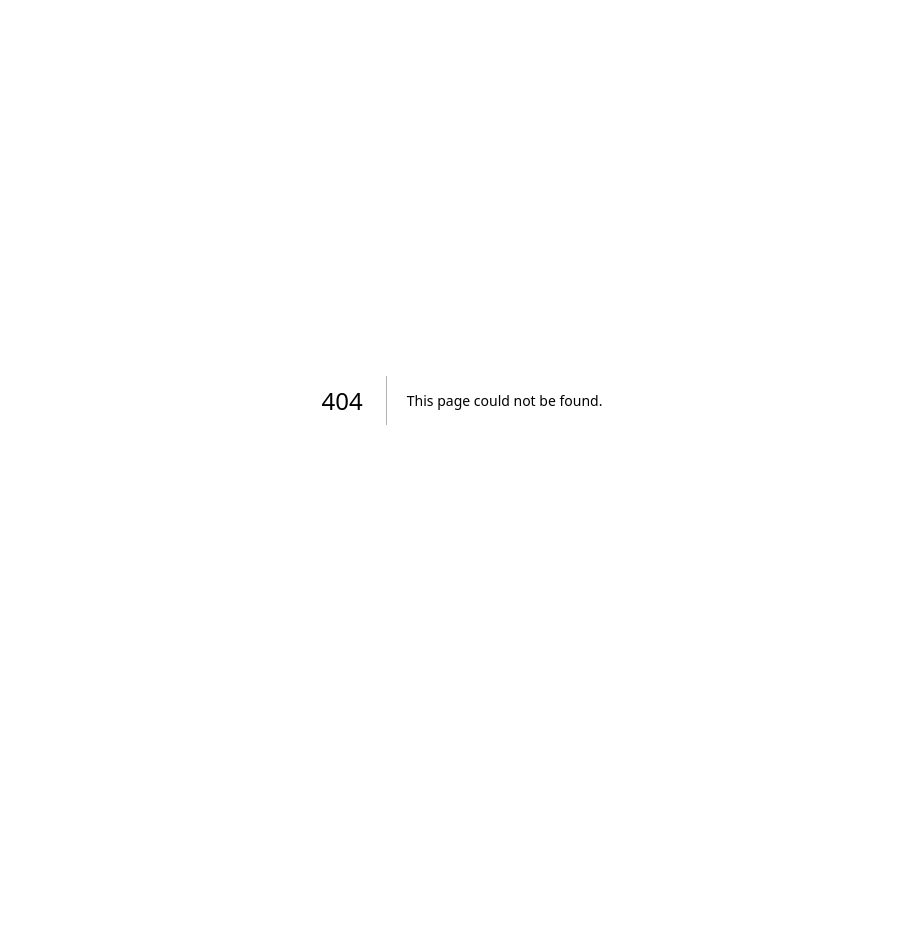
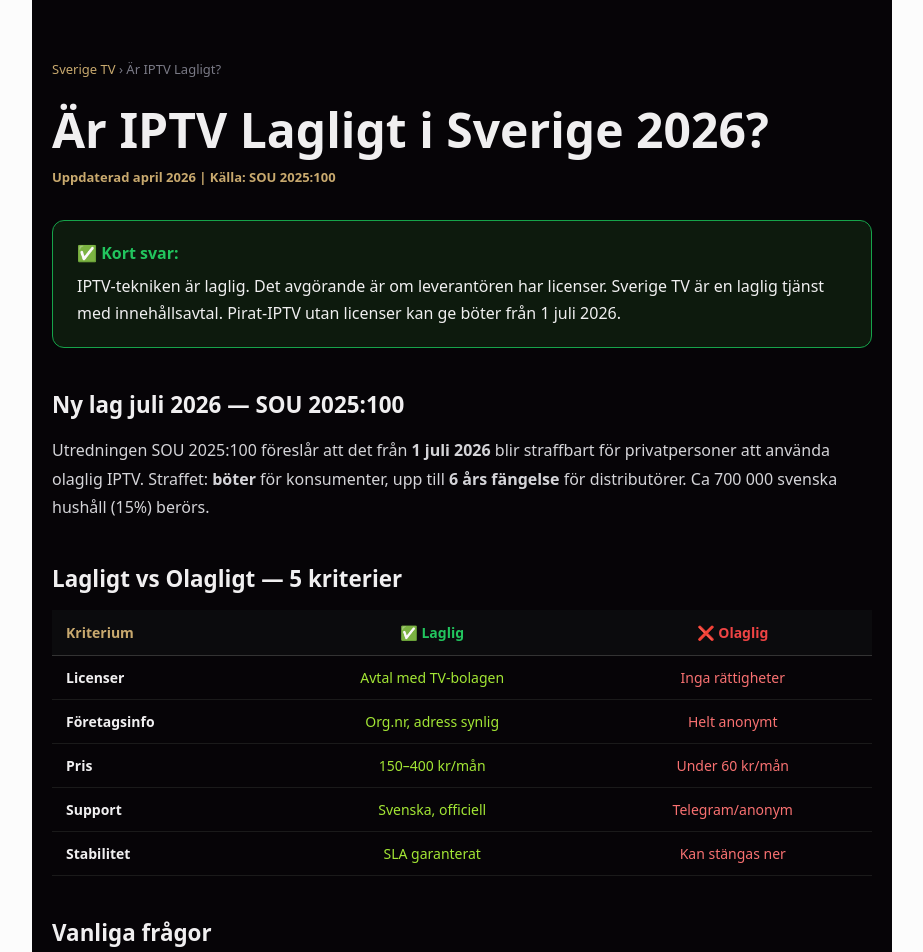
Before and after one commit to manzi21/sweden, a Next.js app: page /ar-iptv-lagligt in a window 1280 px wide. Before the commit this address had no page. Shown: the top 952 px of the page, without its empty margins (178-1101 px from the left). Before the commit the page ends 800 px from the top, so only its background shows below. Built offline with nearby package versions, Linux system fonts and the light colour scheme.

Commit message:
Create page.tsx

```diff
--- /dev/null
+++ b/app/ar-iptv-lagligt/page.tsx
@@ -0,0 +1,80 @@
+import type { Metadata } from "next";
+
+export const metadata: Metadata = {
+  title: "Är IPTV Lagligt i Sverige 2026? Juridisk Guide | Sverige TV",
+  description: "Komplett guide om IPTV-lagstiftning Sverige 2026. SOU 2025:100 förklarad. Undvik böter – välj laglig IPTV med Sverige TV.",
+};
+
+const S = { page: { maxWidth: 860, margin: "0 auto", padding: "60px 20px", color: "#f0eff0", fontFamily: "system-ui,sans-serif", background: "#060407", minHeight: "100vh" } as React.CSSProperties };
+
+export default function Page() {
+  return (
+    <main style={S.page}>
+      <div style={{ marginBottom: 24, fontSize: 13, color: "#7a7a86" }}>
+        <a href="/" style={{ color: "#c8a96e", textDecoration: "none" }}>Sverige TV</a> › Är IPTV Lagligt?
+      </div>
+
+      <h1 style={{ fontSize: "clamp(1.8rem,5vw,3rem)", fontWeight: 900, marginBottom: 12, lineHeight: 1.1 }}>
+        Är IPTV Lagligt i Sverige 2026?
+      </h1>
+      <p style={{ color: "#c8a96e", fontWeight: 700, marginBottom: 32, fontSize: 13 }}>Uppdaterad april 2026 | Källa: SOU 2025:100</p>
+
+      <div style={{ background: "#0d1a0d", border: "1px solid #16a34a", borderRadius: 12, padding: "20px 24px", marginBottom: 40 }}>
+        <b style={{ color: "#22c55e" }}>✅ Kort svar:</b>
+        <p style={{ margin: "8px 0 0", lineHeight: 1.7 }}>IPTV-tekniken är laglig. Det avgörande är om leverantören har licenser. Sverige TV är en laglig tjänst med innehållsavtal. Pirat-IPTV utan licenser kan ge böter från 1 juli 2026.</p>
+      </div>
+
+      <h2 style={{ fontSize: "1.4rem", fontWeight: 800, margin: "40px 0 14px" }}>Ny lag juli 2026 — SOU 2025:100</h2>
+      <p style={{ lineHeight: 1.8, color: "#d4d4d8", marginBottom: 20 }}>
+        Utredningen SOU 2025:100 föreslår att det från <strong>1 juli 2026</strong> blir straffbart för privatpersoner att använda olaglig IPTV. Straffet: <strong>böter</strong> för konsumenter, upp till <strong>6 års fängelse</strong> för distributörer. Ca 700 000 svenska hushåll (15%) berörs.
+      </p>
+
+      <h2 style={{ fontSize: "1.4rem", fontWeight: 800, margin: "40px 0 14px" }}>Lagligt vs Olagligt — 5 kriterier</h2>
+      <table style={{ width: "100%", borderCollapse: "collapse", fontSize: 14, marginBottom: 40 }}>
+        <thead>
+          <tr style={{ background: "#0b0b0d" }}>
+            <th style={{ padding: "12px 14px", textAlign: "left", color: "#c8a96e", borderBottom: "1px solid #333" }}>Kriterium</th>
+            <th style={{ padding: "12px 14px", textAlign: "center", color: "#22c55e", borderBottom: "1px solid #333" }}>✅ Laglig</th>
+            <th style={{ padding: "12px 14px", textAlign: "center", color: "#ef4444", borderBottom: "1px solid #333" }}>❌ Olaglig</th>
+          </tr>
+        </thead>
+        <tbody>
+          {[["Licenser","Avtal med TV-bolagen","Inga rättigheter"],["Företagsinfo","Org.nr, adress synlig","Helt anonymt"],["Pris","150–400 kr/mån","Under 60 kr/mån"],["Support","Svenska, officiell","Telegram/anonym"],["Stabilitet","SLA garanterat","Kan stängas ner"],].map(([k,v1,v2],i) => (
+            <tr key={i} style={{ borderBottom: "1px solid #1a1a1a" }}>
+              <td style={{ padding: "11px 14px", fontWeight: 600 }}>{k}</td>
+              <td style={{ padding: "11px 14px", textAlign: "center", color: "#a3e635" }}>{v1}</td>
+              <td style={{ padding: "11px 14px", textAlign: "center", color: "#f87171" }}>{v2}</td>
+            </tr>
+          ))}
+        </tbody>
+      </table>
+
+      <h2 style={{ fontSize: "1.4rem", fontWeight: 800, margin: "40px 0 14px" }}>Vanliga frågor</h2>
+      {[
+        ["Är IPTV-boxar olagliga?","Nej. Firestick, Android box och MAG är laglig hårdvara. Det är tjänsten du väljer som avgör."],
+        ["Kan jag straffas som privatperson?","Från 1 juli 2026 riskerar du böter om du medvetet använder olaglig IPTV. Lagliga tjänster som Sverige TV ger ingen risk."],
+        ["Behöver jag VPN?","Nej för lagliga tjänster i Sverige. VPN kan hjälpa om du tittar från utlandet."],
+        ["Hur vet jag att Sverige TV är laglig?","Vi är registrerade i Sverige med org.nr och licensavtal. Kontakta oss via WhatsApp för dokumentation."],
+      ].map(([q,a],i) => (
+        <details key={i} style={{ background: "#0b0b0d", border: "1px solid #222", borderRadius: 10, marginBottom: 10, padding: "14px 18px" }}>
+          <summary style={{ fontWeight: 700, cursor: "pointer", fontSize: 15 }}>{q}</summary>
+          <p style={{ marginTop: 10, color: "#d4d4d8", lineHeight: 1.7 }}>{a}</p>
+        </details>
+      ))}
+
+      <div style={{ background: "linear-gradient(135deg,#1a0409,#0a0005)", border: "1px solid #7c1326", borderRadius: 16, padding: "32px", marginTop: 48, textAlign: "center" }}>
+        <h3 style={{ fontSize: "1.3rem", fontWeight: 900, marginBottom: 10 }}>Välj laglig IPTV — testa gratis 24h</h3>
+        <p style={{ color: "#9898a4", marginBottom: 22 }}>Inga böter. Stabil streaming. WhatsApp-support.</p>
+        <a href="/" style={{ background: "linear-gradient(135deg,#9a1830,#7c1326)", color: "white", padding: "14px 32px", borderRadius: 8, textDecoration: "none", fontWeight: 800 }}>Se våra paket →</a>
+      </div>
+
+      <script type="application/ld+json" dangerouslySetInnerHTML={{ __html: JSON.stringify({
+        "@context":"https://schema.org","@type":"FAQPage",
+        "mainEntity":[
+          {"@type":"Question","name":"Är IPTV lagligt i Sverige?","acceptedAnswer":{"@type":"Answer","text":"IPTV-tekniken är laglig. Lagliga tjänster med rätt licenser är tillåtna. Pirat-IPTV utan licenser är olagligt."}},
+          {"@type":"Question","name":"Vad händer med IPTV-lagen juli 2026?","acceptedAnswer":{"@type":"Answer","text":"SOU 2025:100 föreslår böter för privatpersoner som använder olaglig IPTV från 1 juli 2026."}},
+        ]
+      })}} />
+    </main>
+  );
+}
```
